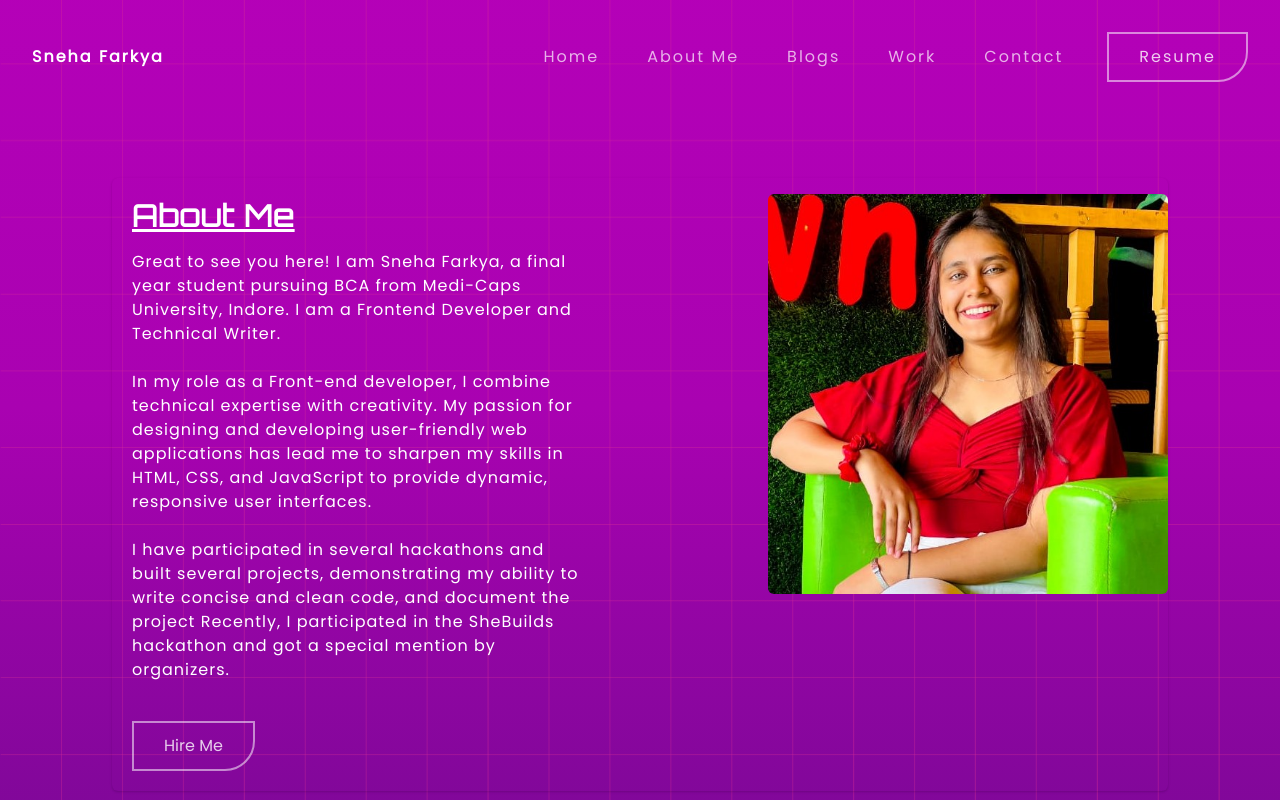
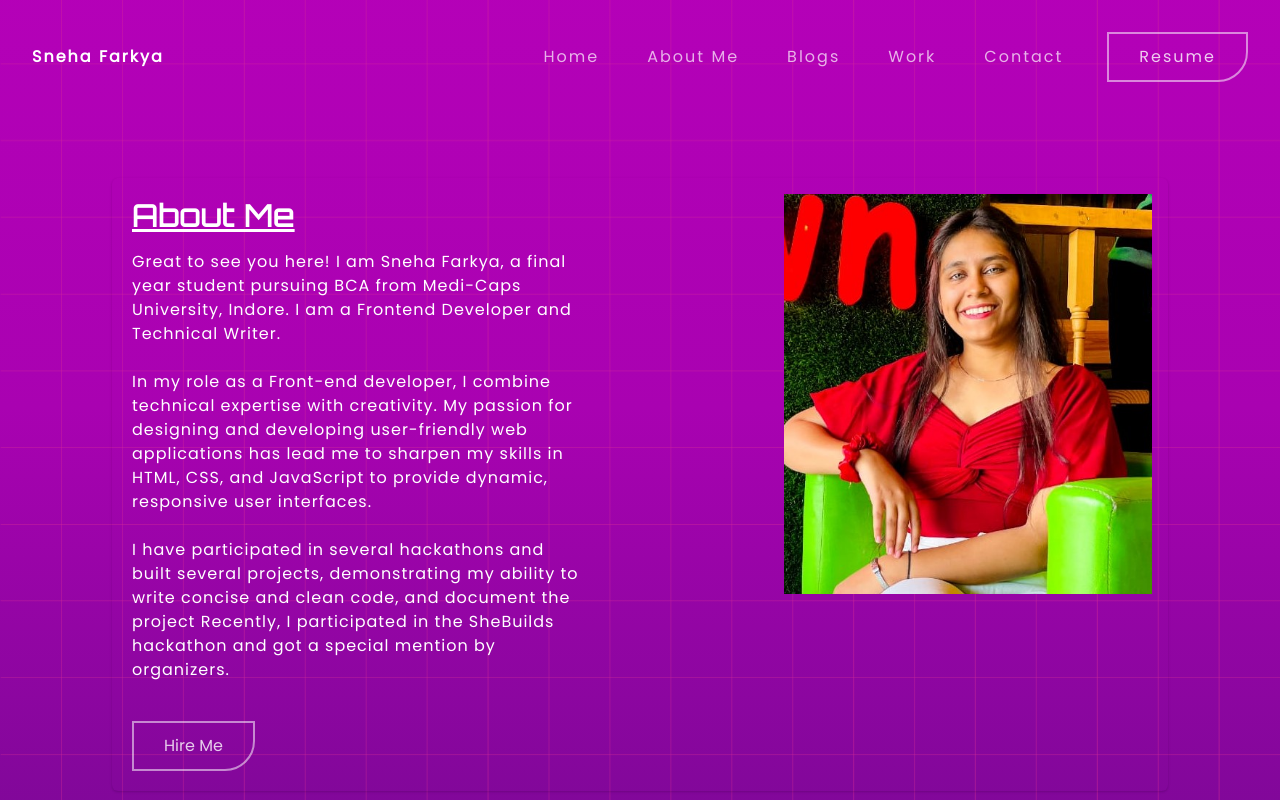
Before and after one commit to snehafarkya/Portfolio2.0, a React (Create React App) app: page /about in a window 1280 px wide. Shown: the top 800 px of the page. Built offline with nearby package versions, Linux system fonts and the light colour scheme.

Commit message:
update: nav links css updated

```diff
--- a/src/App.css
+++ b/src/App.css
@@ -93,7 +93,7 @@ background-image: url(./Group.png) ,linear-gradient(180deg, #BA00BB -6.87%, #A90
   display : flex;
   align-items : center;
   justify-content : center;
-  flex-warp : warp;
+  flex-wrap: wrap;
   padding : 30px;
   color: #0F1755;
 }
--- a/src/component/About.js
+++ b/src/component/About.js
@@ -76,7 +76,7 @@ export default function About() {
           alt="Sneha Farkya"
           height="400px"
           width="400px"
-          padingX="16px"
+          paddingX="16px"
           borderRadius="6px"
           // border='1px'
         />
```
